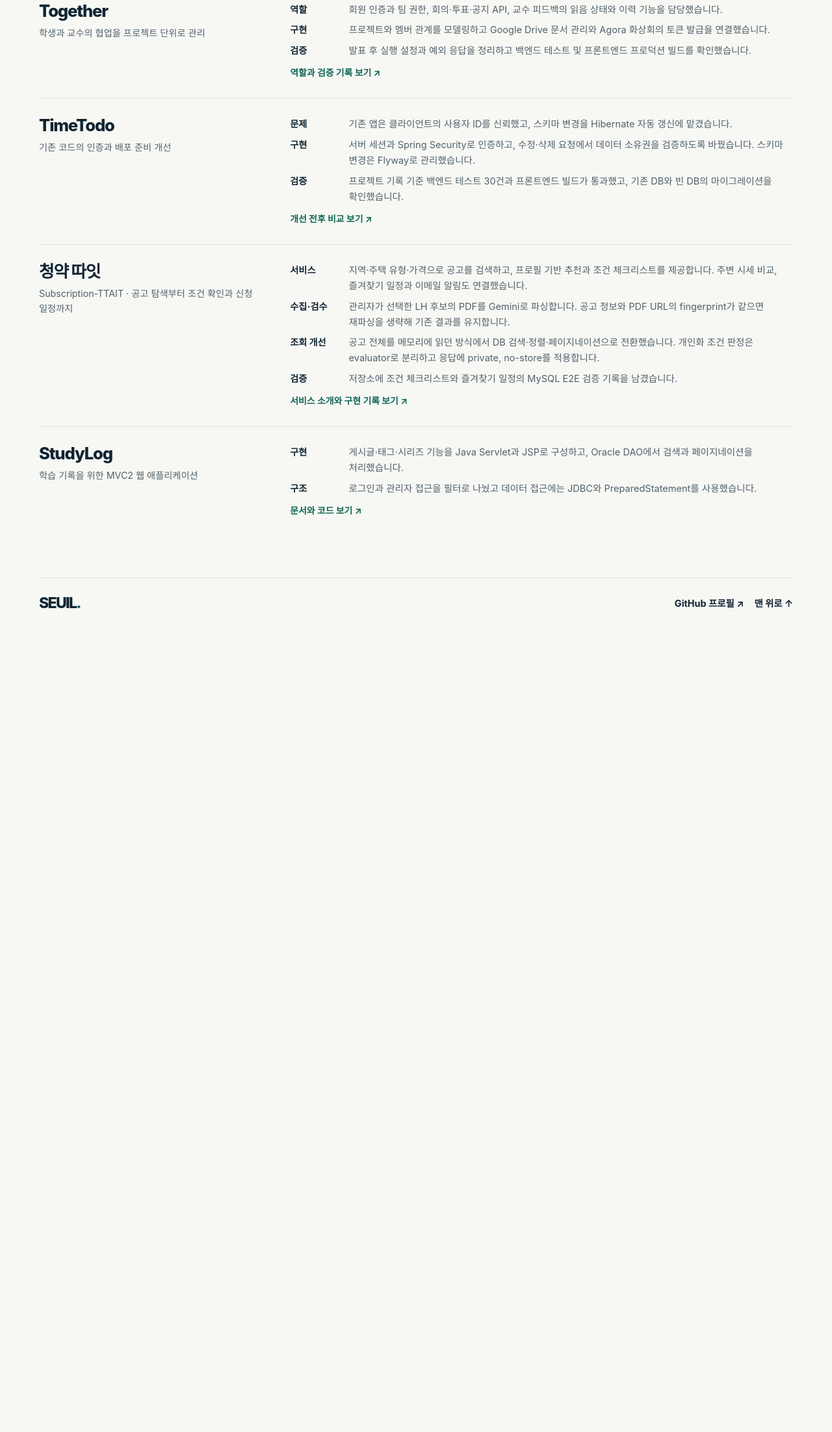
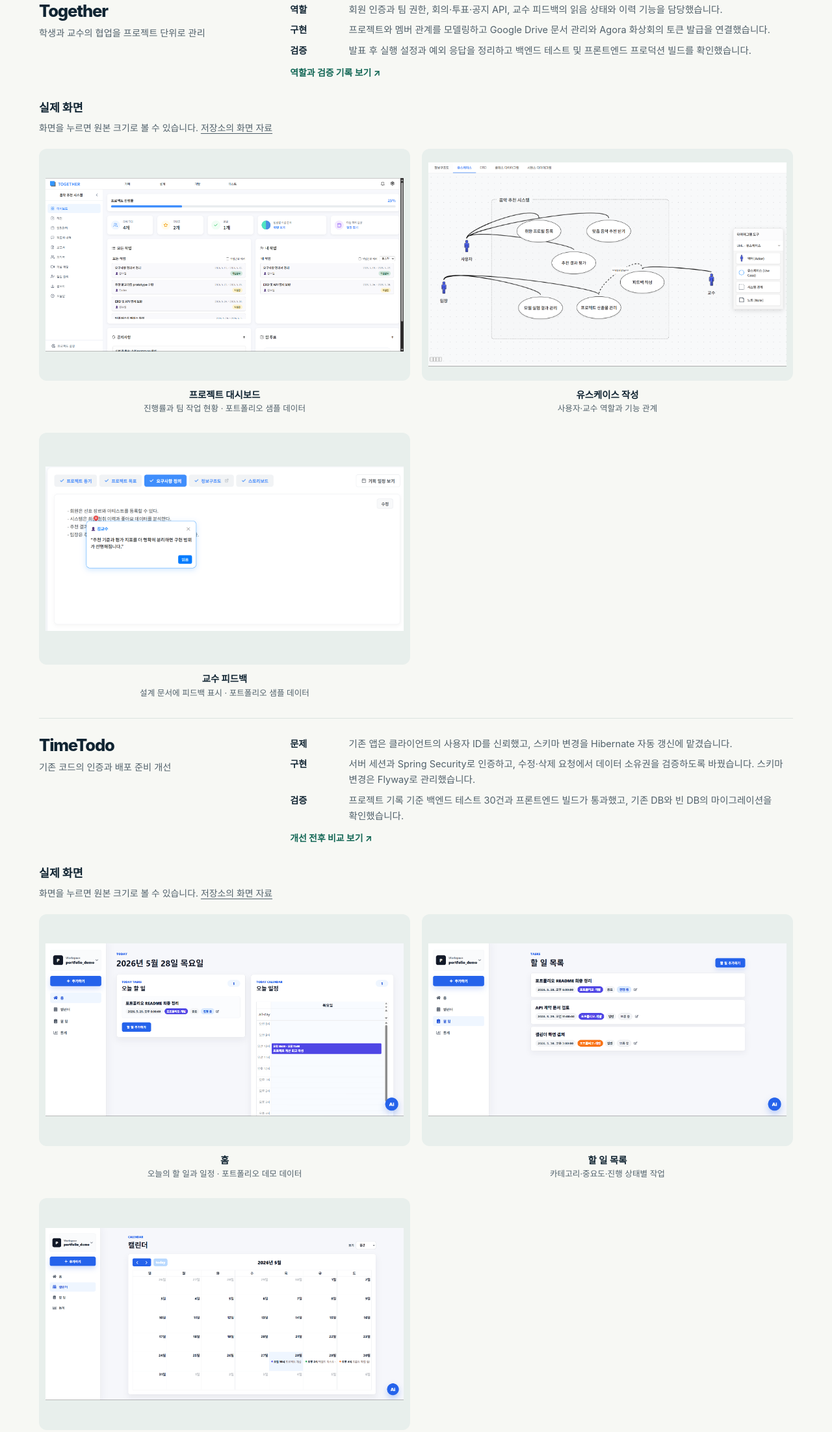
Before and after one commit to SEUIL/portfolio, a plain HTML site: page index.html in a window 1280 px wide. Shown: the part 3430-5634 px from the top of the page at 65% size. Before the commit the page ends 4397 px from the top, so only its background shows below. Drawn offline with Linux system fonts and the light colour scheme.

Commit message:
Add Together, TimeTodo and StudyLog screen galleries

```diff
--- a/index.html
+++ b/index.html
@@ -163,6 +163,24 @@
           <div><dt>검증</dt><dd>발표 후 실행 설정과 예외 응답을 정리하고 백엔드 테스트 및 프론트엔드 프로덕션 빌드를 확인했습니다.</dd></div>
         </dl>
         <a class="evidence" href="https://github.com/SEUIL/Together#담당-역할">역할과 검증 기록 보기 <span aria-hidden="true">↗</span></a>
+        <section class="screen-section" aria-labelledby="together-screens-title">
+          <h4 id="together-screens-title">실제 화면</h4>
+          <p class="screen-intro">화면을 누르면 원본 크기로 볼 수 있습니다. <a href="https://github.com/SEUIL/Together/tree/main/docs/05_%ED%99%94%EB%A9%B4%EC%9E%90%EB%A3%8C">저장소의 화면 자료</a></p>
+          <div class="screen-gallery screen-gallery-web">
+            <figure>
+              <a href="./assets/together/dashboard.png" aria-label="프로젝트 대시보드 화면 크게 보기"><img src="./assets/together/dashboard.png" alt="프로젝트 대시보드" width="1919" height="929" loading="lazy"></a>
+              <figcaption><strong>프로젝트 대시보드</strong>진행률과 팀 작업 현황 · 포트폴리오 샘플 데이터</figcaption>
+            </figure>
+            <figure>
+              <a href="./assets/together-design.png" aria-label="유스케이스 작성 화면 크게 보기"><img src="./assets/together-design.png" alt="유스케이스 작성" width="1605" height="914" loading="lazy"></a>
+              <figcaption><strong>유스케이스 작성</strong>사용자·교수 역할과 기능 관계</figcaption>
+            </figure>
+            <figure>
+              <a href="./assets/together/feedback.png" aria-label="교수 피드백 화면 크게 보기"><img src="./assets/together/feedback.png" alt="교수 피드백" width="1546" height="708" loading="lazy"></a>
+              <figcaption><strong>교수 피드백</strong>설계 문서에 피드백 표시 · 포트폴리오 샘플 데이터</figcaption>
+            </figure>
+          </div>
+        </section>
       </article>
 
       <article class="case" id="timetodo" aria-labelledby="timetodo-title">
@@ -173,6 +191,24 @@
           <div><dt>검증</dt><dd>프로젝트 기록 기준 백엔드 테스트 30건과 프론트엔드 빌드가 통과했고, 기존 DB와 빈 DB의 마이그레이션을 확인했습니다.</dd></div>
         </dl>
         <a class="evidence" href="https://github.com/SEUIL/Timetodo#개선-요약">개선 전후 비교 보기 <span aria-hidden="true">↗</span></a>
+        <section class="screen-section" aria-labelledby="timetodo-screens-title">
+          <h4 id="timetodo-screens-title">실제 화면</h4>
+          <p class="screen-intro">화면을 누르면 원본 크기로 볼 수 있습니다. <a href="https://github.com/SEUIL/Timetodo/tree/main/docs/%EC%9D%B4%EB%AF%B8%EC%A7%80">저장소의 화면 자료</a></p>
+          <div class="screen-gallery screen-gallery-web">
+            <figure>
+              <a href="./assets/timetodo-dashboard.png" aria-label="홈 화면 크게 보기"><img src="./assets/timetodo-dashboard.png" alt="홈" width="1919" height="927" loading="lazy"></a>
+              <figcaption><strong>홈</strong>오늘의 할 일과 일정 · 포트폴리오 데모 데이터</figcaption>
+            </figure>
+            <figure>
+              <a href="./assets/timetodo/todo.png" aria-label="할 일 목록 화면 크게 보기"><img src="./assets/timetodo/todo.png" alt="할 일 목록" width="1919" height="927" loading="lazy"></a>
+              <figcaption><strong>할 일 목록</strong>카테고리·중요도·진행 상태별 작업</figcaption>
+            </figure>
+            <figure>
+              <a href="./assets/timetodo/calendar.png" aria-label="캘린더 화면 크게 보기"><img src="./assets/timetodo/calendar.png" alt="캘린더" width="1919" height="925" loading="lazy"></a>
+              <figcaption><strong>캘린더</strong>날짜별 일정 조회 · 포트폴리오 데모 데이터</figcaption>
+            </figure>
+          </div>
+        </section>
       </article>
 
       <article class="case" id="ttait" aria-labelledby="ttait-title">
@@ -193,6 +229,24 @@
           <div><dt>구조</dt><dd>로그인과 관리자 접근을 필터로 나눴고 데이터 접근에는 JDBC와 PreparedStatement를 사용했습니다.</dd></div>
         </dl>
         <a class="evidence" href="https://github.com/SEUIL/acorncampus_studyLog/tree/develop">문서와 코드 보기 <span aria-hidden="true">↗</span></a>
+        <section class="screen-section" aria-labelledby="studylog-screens-title">
+          <h4 id="studylog-screens-title">실제 화면</h4>
+          <p class="screen-intro">화면을 누르면 원본 크기로 볼 수 있습니다. <a href="https://github.com/SEUIL/acorncampus_studyLog/blob/develop/docs/%EB%B0%9C%ED%91%9C%20%EC%9E%90%EB%A3%8C/%EC%8A%A4%ED%84%B0%EB%94%94%EB%A1%9C%EA%B7%B8%20%EB%B0%9C%ED%91%9C.pptx">저장소의 발표 자료</a></p>
+          <div class="screen-gallery screen-gallery-web">
+            <figure>
+              <a href="./assets/studylog/series.png" aria-label="내 작업 공간 화면 크게 보기"><img src="./assets/studylog/series.png" alt="내 작업 공간" width="1758" height="918" loading="lazy"></a>
+              <figcaption><strong>내 작업 공간</strong>발표 시연 화면 · 학습 시리즈 목록</figcaption>
+            </figure>
+            <figure>
+              <a href="./assets/studylog/series-detail.png" aria-label="시리즈 상세 화면 크게 보기"><img src="./assets/studylog/series-detail.png" alt="시리즈 상세" width="974" height="606" loading="lazy"></a>
+              <figcaption><strong>시리즈 상세</strong>발표 시연 화면 · 시리즈에 포함된 글 목록</figcaption>
+            </figure>
+            <figure>
+              <a href="./assets/studylog/comments.png" aria-label="추천과 댓글 화면 크게 보기"><img src="./assets/studylog/comments.png" alt="추천과 댓글" width="834" height="688" loading="lazy"></a>
+              <figcaption><strong>추천과 댓글</strong>발표 시연 화면 · 댓글과 답글 작성</figcaption>
+            </figure>
+          </div>
+        </section>
       </article>
     </section>
   </main>
--- a/style.css
+++ b/style.css
@@ -97,6 +97,9 @@ nav a, .site-footer > a:not(.brand) { text-decoration: none; font-size: .9rem; f
 .screen-gallery img { width: auto; height: auto; max-height: 100%; object-fit: contain; border-radius: 5px; box-shadow: 0 2px 9px #15382a20; }
 .screen-gallery figcaption { margin-top: 10px; color: var(--muted); font-size: .79rem; }
 .screen-gallery strong { display: block; color: var(--ink); font-size: .9rem; }
+.screen-gallery-web { grid-template-columns: repeat(2, minmax(0, 1fr)); }
+.screen-gallery-web a { height: auto; aspect-ratio: 16 / 10; }
+.screen-gallery-web img { width: 100%; height: 100%; box-shadow: none; }
 .site-footer { border-top: 1px solid var(--line); min-height: 78px; }
 .site-footer .brand { margin-right: auto; }
 
@@ -127,6 +130,8 @@ nav a, .site-footer > a:not(.brand) { text-decoration: none; font-size: .9rem; f
   .screen-gallery { grid-template-columns: repeat(2, minmax(0, 1fr)); gap: 18px 10px; }
   .screen-gallery a { height: auto; aspect-ratio: 1 / 2.25; padding: 6px; }
   .screen-gallery img { max-height: 100%; max-width: 100%; }
+  .screen-gallery-web { grid-template-columns: 1fr; }
+  .screen-gallery-web a { aspect-ratio: 16 / 10; }
   .site-footer { gap: .7rem; }
   .site-footer > a:not(.brand) { font-size: .77rem; }
 }
```
Also changed, not shown: assets/studylog/comments.png (added), assets/studylog/series-detail.png (added), assets/studylog/series.png (added), assets/timetodo/calendar.png (added), assets/timetodo/todo.png (added), assets/together/dashboard.png (added), assets/together/feedback.png (added).
